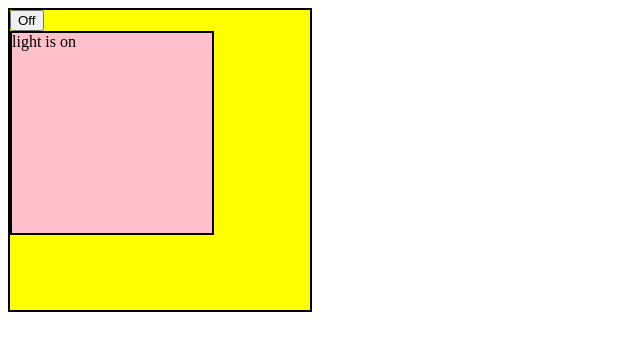
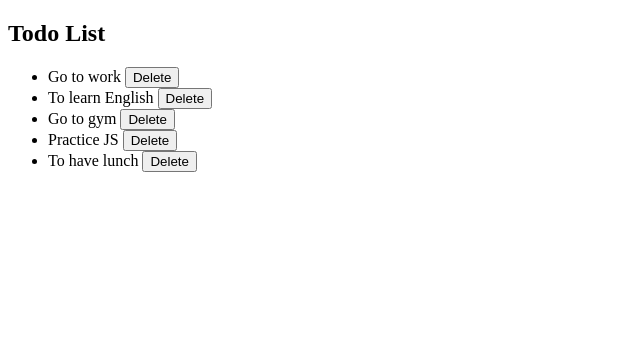
Before and after one commit to NataliiaYakovenko/react-rom-app, a React (Create React App) app: page / in a window 1280 px wide. Shown: the top 350 px of the page, without its empty margins (0-640 px from the left). Built offline with nearby package versions, Linux system fonts and the light colour scheme.

Commit message:
Add TodoItem in TodoList

```diff
--- a/src/components/Scene/Scene.js
+++ b/src/components/Scene/Scene.js
@@ -20,6 +20,7 @@ class Scene extends React.Component {
     })
   }
 
+
   render() {
     const{isLight}=this.state
     return (<>
--- /dev/null
+++ b/src/components/Todolist/TodoItem.js
@@ -0,0 +1,28 @@
+/*
+Створити функцію компонента для айтема
+лі з текстом + з кнопкою
+
+За натискненням на кнопку лі зникає з екрану
+
+1. Потрібно зробити функціональну компоненту
+2. Винисти в цю функціональну конпоненту лі
+3. Переписати логіку відмалювання лі так,
+що данні тепер будуть спускатись від батька через пропси
+4. Зробіть колбек в батьківського елемента, який має отримати id
+на вхід та видалити зі стейта елемент з таким id
+5. В component Todoitem зробити виклик колбека і передати йому id
+(за натиснення на кнопку)
+*/
+import React from "react";
+
+function TodoItem(props) {
+  const { id, text, onDelete } = props;
+
+  return (
+    <li>
+      {text} <button onClick={() => onDelete(id)}>Delete</button>
+    </li>
+  );
+}
+
+export default TodoItem;
--- a/src/components/Todolist/TodoList.js
+++ b/src/components/Todolist/TodoList.js
@@ -1,4 +1,5 @@
 import React from "react";
+import TodoItem from "./TodoItem";
 
 class TodoList extends React.Component {
   constructor(props) {
@@ -29,35 +30,30 @@ class TodoList extends React.Component {
     };
   }
 
-  removeTask(taskIdToRemove) {
+  removeTask = (taskIdToRemove) => {
+    console.log(this);
     const { arrayTodoList } = this.state;
     const filtredArray = arrayTodoList.filter(
       (task) => task.id !== taskIdToRemove
     );
     this.setState({ arrayTodoList: filtredArray });
-  }
-
-  renderLi() {
-    const { arrayTodoList } = this.state;
-    return arrayTodoList.map((task) => (
-      <li key={task.id}>
-        {task.text}
-        <button
-          onClick={() => {
-            this.removeTask(task.id);
-          }}
-        >
-          Delete
-        </button>
-      </li>
-    ));
-  }
+  };
 
   render() {
+    const { arrayTodoList } = this.state;
     return (
       <>
         <h2>Todo List</h2>
-        <ul>{this.renderLi()}</ul>
+        <ul>
+          {arrayTodoList.map((task) => (
+            <TodoItem
+              key={task.id}
+              id={task.id}
+              text={task.text}
+              onDelete={this.removeTask}
+            />
+          ))}
+        </ul>
       </>
     );
   }
--- a/src/index.js
+++ b/src/index.js
@@ -6,4 +6,4 @@ import Scene from "./components/Scene/Scene";
 
 
 const root = ReactDOM.createRoot(document.getElementById("root"));
-root.render(<Scene />);
+root.render(<TodoList />);
```
